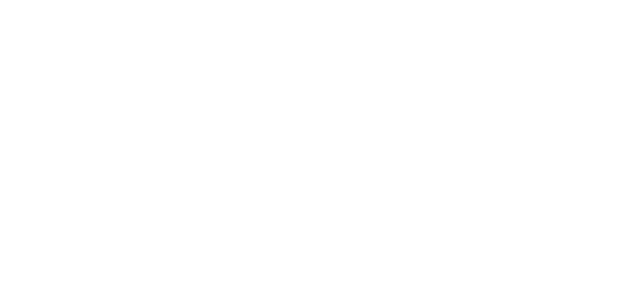
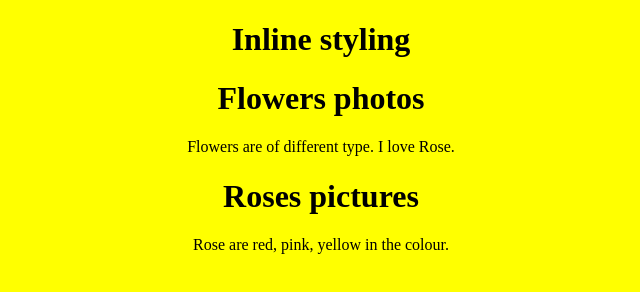
Before and after one commit to acciojob/inline-styling-Code-with-sudoku, a website: page main.html in a window 1280 px wide. Shown: the whole page, without its empty margins (319-959 px from the left). Drawn offline with Linux system fonts and the light colour scheme.

Commit message:
created a submission

```diff
--- a/main.html
+++ b/main.html
@@ -10,7 +10,16 @@
 	<!-- the entire body must be written by student -->
     <script type="text/javascript" src="./script.js">
 </script>
+<h1 align="center">Inline styling</h1>
+<div>
+<h1 id="f1" align="center">Flowers photos</h1>
+<p>Flowers are of different type. I love Rose.</p>
+</div>
+<div>
+<h1 id="f2" align="center">Roses pictures</h1>
+<p>Rose are red, pink, yellow in the colour.</p>
 
+</div>
 </body>
 
 </html>
--- a/styles.css
+++ b/styles.css
@@ -1 +1,5 @@
 /*  your css code here. If applicable */
+body{
+	background:yellow;
+	text-align:center;
+}
```
